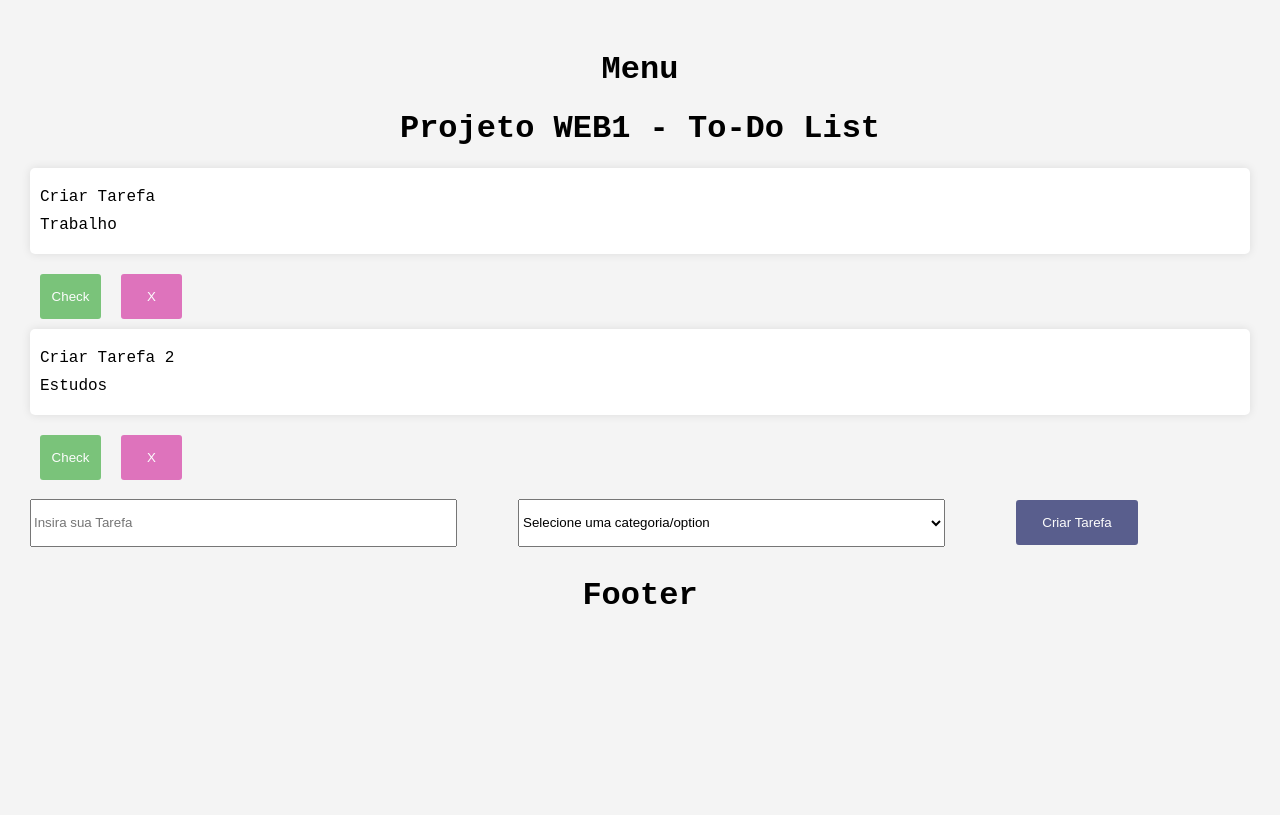
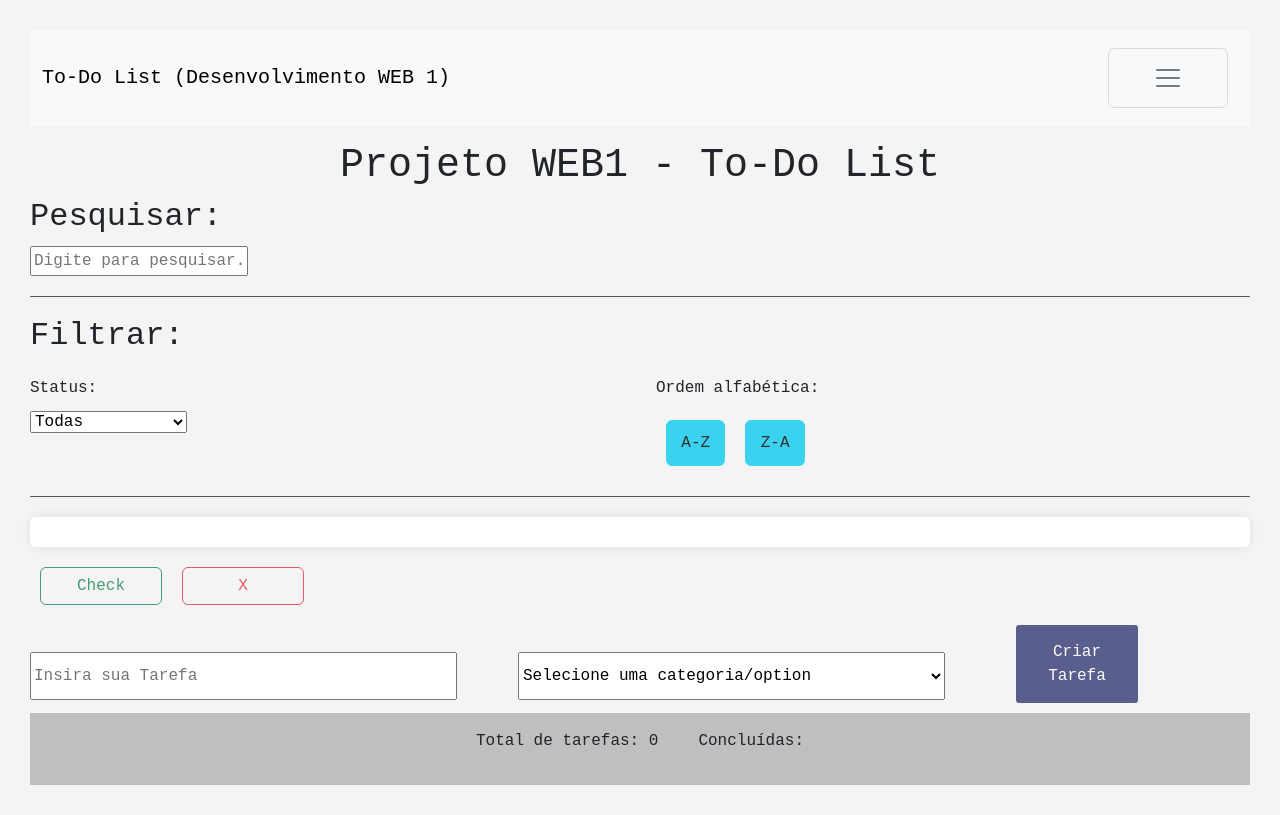
Before and after one commit to ProfIuriSouza/DesenvWEB1, a React (Create React App) app in the folder projweb/: page / in a window 1280 px wide. Built offline with nearby package versions, Linux system fonts and the light colour scheme.

Commit message:
adicionando funções v2

```diff
--- a/projweb/package.json
+++ b/projweb/package.json
@@ -6,7 +6,9 @@
     "@testing-library/jest-dom": "^5.17.0",
     "@testing-library/react": "^13.4.0",
     "@testing-library/user-event": "^13.5.0",
+    "bootstrap": "^5.3.3",
     "react": "^18.3.1",
+    "react-bootstrap": "^2.10.6",
     "react-dom": "^18.3.1",
     "react-scripts": "5.0.1",
     "web-vitals": "^2.1.4"
--- a/projweb/src/App.js
+++ b/projweb/src/App.js
@@ -3,22 +3,21 @@ import './App.css';
 import { useState } from 'react';
 import Todo from './components/Todo';
 import Form from './components/Form';
+import Search from './components/Search';
+import Filter from './components/Filter';
+import Menu from './components/Menu';
+import Footer from './components/Footer';
 
 function App() {
 
   const [todos, setTodos] = useState([
     {
       id:1,
-      text: "Criar Tarefa",
-      category: "Trabalho",
-      isCompleted: false,
+      text:"",
+      category:"",
+      isCompleted:"",
     },
-    {
-      id:2,
-      text: "Criar Tarefa 2",
-      category: "Estudos",
-      isCompleted: false,
-    }
+
   ]);
 
   const addTodo = (text, category) => {
@@ -48,16 +47,38 @@ const completeTodo = (id) => {
   setTodos(newTodos);
 }
 
+
+
+const [search, setSearch] = useState("");
+
+const [filter, setFilter] = useState("ALL");
+const [sort, setSort] = useState("Asc");
+
+
+
   return (
     <div>
+       <Menu />
+
     <h1>Projeto WEB1 - To-Do List</h1>
+    <Search search={search} setSearch={setSearch}/>
+    <Filter filter={filter} setFilter={setFilter} setSort={setSort}/>
     <div>
-   {todos.map((todo) => (
+   {todos
+   .filter((todo) =>
+      filter === "All" ? true : filter === "Completed" ? todo.isCompleted : !todo.isCompleted)
+   .filter((todo) =>
+      todo.text.toLowerCase().includes(search.toLowerCase()))
+   .sort((a,b) =>
+  sort === "Asc" ? a.text.localeCompare(b.text): b.text.localeCompare(a.text))
+   .map((todo) => (
       <Todo key={todo.id} todo={todo} removeTodo={removeTodo} completeTodo={completeTodo}/>
    ))}
 
     </div>
     <Form addTodo={addTodo} />
+
+    <Footer totalTasks={Object.keys(todos)} />
     </div>
   );
 }
--- /dev/null
+++ b/projweb/src/components/Filter.css
@@ -0,0 +1,24 @@
+.filter{
+    border-bottom: 1px solid #555;
+    margin-bottom: 20px;
+    padding-bottom: 20px;
+
+}
+
+.filter-options{
+    display: flex;
+    justify-content: space-between;
+    gap: 2rem;
+
+}
+
+.filter-options div{
+    flex: 1 1 0;
+}
+
+.filter-options button{
+    width: 10%;
+    margin: 10px;
+    padding: 10px;
+
+}
--- /dev/null
+++ b/projweb/src/components/Filter.js
@@ -0,0 +1,31 @@
+import './Filter.css';
+import Button from 'react-bootstrap/Button';
+
+
+
+export default function Filter({filter, setFilter, setSort}){
+
+    return(
+        <>
+        <div className="filter">
+            <h2>Filtrar:</h2>
+            <div className="filter-options">
+                <div>
+                    <p>Status:</p>
+                    <select value={filter} onChange={(e) => setFilter(e.target.value)}>
+                        <option value="All">Todas</option>
+                        <option value="Completed">Realizadas</option>
+                        <option value="Incompleted">Não Realizadas</option>
+                    </select>
+                </div>
+                <div>
+                <p>Ordem alfabética:</p>
+                    <Button variant="info" onClick={() => setSort("Asc")}>A-Z</Button>
+                    <Button variant="info" onClick={() => setSort("Desc")}>Z-A</Button>
+                </div>
+            </div>
+
+        </div>
+        </>
+    );
+}
--- a/projweb/src/components/Footer.css
+++ b/projweb/src/components/Footer.css
@@ -0,0 +1,32 @@
+.footer {
+    background-color: #c1bebf;
+    padding: 1rem;
+    text-align: center;
+  }
+
+  .task-count {
+    margin-bottom: 1rem;
+  }
+
+  .footer button{
+
+        width: 10%;
+        margin: 10px;
+        padding: 15px 10px;
+        background-color: #333974;
+        color: #fff;
+        border: none;
+        border-radius: 3px;
+        cursor: pointer;
+        opacity: 0.8;
+        transition: 0.3s;
+
+  }
+  .footer button:hover{
+        opacity: 1;
+      }
+
+      span{
+        margin: 10px;
+        padding: 10px;;
+      }
--- a/projweb/src/components/Footer.js
+++ b/projweb/src/components/Footer.js
@@ -1,11 +1,21 @@
 import './Footer.css';
+import { useState } from 'react';
 
-export default function Footer(){
+export default function Footer({ totalTasks, completedTasks}){
+
+
+
 
     return (
-        <div>
-            <h1>Footer</h1>
-        </div>
+        <>
+        <footer className="footer">
+            <div className="task-count">
+                <span>Total de tarefas: {totalTasks}</span>
+                <span>Concluídas: {completedTasks}</span>
+            </div>
+
+        </footer>
+        </>
 
     );
 }
--- a/projweb/src/components/Menu.css
+++ b/projweb/src/components/Menu.css
@@ -0,0 +1,5 @@
+button{
+    width: 10%;
+    margin: 10px;
+    padding: 10px;
+}
--- a/projweb/src/components/Menu.js
+++ b/projweb/src/components/Menu.js
@@ -1,11 +1,66 @@
 import './Menu.css';
+
+import Button from 'react-bootstrap/Button';
+import Container from 'react-bootstrap/Container';
+import Form from 'react-bootstrap/Form';
+import Nav from 'react-bootstrap/Nav';
+import Navbar from 'react-bootstrap/Navbar';
+import NavDropdown from 'react-bootstrap/NavDropdown';
+import Offcanvas from 'react-bootstrap/Offcanvas';
 
 export default function Menu(){
 
     return (
         <div>
-            <h1>Menu</h1>
-        </div>
+          {[false].map((expand) => (
+        <Navbar key={expand} expand={expand} className="bg-body-tertiary mb-3">
+          <Container fluid>
+            <Navbar.Brand href="#">To-Do List (Desenvolvimento WEB 1)</Navbar.Brand>
+            <Navbar.Toggle aria-controls={`offcanvasNavbar-expand-${expand}`} />
+            <Navbar.Offcanvas
+              id={`offcanvasNavbar-expand-${expand}`}
+              aria-labelledby={`offcanvasNavbarLabel-expand-${expand}`}
+              placement="end"
+            >
+              <Offcanvas.Header closeButton>
+                <Offcanvas.Title id={`offcanvasNavbarLabel-expand-${expand}`}>
+                To-Do List (Desenvolvimento WEB 1)
+                </Offcanvas.Title>
+              </Offcanvas.Header>
+              <Offcanvas.Body>
+                <Nav className="justify-content-end flex-grow-1 pe-3">
+                  <Nav.Link href="#action1">Home</Nav.Link>
+                  <Nav.Link href="#action2">Link</Nav.Link>
+                  <NavDropdown
+                    title="Dropdown"
+                    id={`offcanvasNavbarDropdown-expand-${expand}`}
+                  >
+                    <NavDropdown.Item href="#action3">Action</NavDropdown.Item>
+                    <NavDropdown.Item href="#action4">
+                      Another action
+                    </NavDropdown.Item>
+                    <NavDropdown.Divider />
+                    <NavDropdown.Item href="#action5">
+                      Something else here
+                    </NavDropdown.Item>
+                  </NavDropdown>
+                </Nav>
+                <Form className="d-flex">
+                  <Form.Control
+                    type="search"
+                    placeholder="Search"
+                    className="me-2"
+                    aria-label="Search"
+                  />
+                  <Button variant="outline-success" style={{ width: '25%' }}>Search</Button>
+                </Form>
+              </Offcanvas.Body>
+            </Navbar.Offcanvas>
+          </Container>
+        </Navbar>
+      ))}
+
+      </div>
 
     );
 }
--- /dev/null
+++ b/projweb/src/components/Search.css
@@ -0,0 +1,5 @@
+.search{
+    border-bottom: 1px solid #555;
+    margin-bottom: 20px;
+    padding-bottom: 20px;
+}
--- a/projweb/src/components/Search.js
+++ b/projweb/src/components/Search.js
@@ -1,10 +1,13 @@
+import './Search.css';
 
 
-export default function Search (){
+export default function Search ({search, setSearch}){
 
     return (
-        <div>
-            <p>Search</p>
+        <div className="search">
+            <h2>Pesquisar:</h2>
+            <input type="text" value={search} onChange={(e) => setSearch(e.target.value) }
+            placeholder="Digite para pesquisar..."></input>
         </div>
     );
 }
--- a/projweb/src/components/Todo.js
+++ b/projweb/src/components/Todo.js
@@ -1,9 +1,12 @@
 import './Todo.css';
+import Button from 'react-bootstrap/Button';
 
 export default function Todo({todo, removeTodo, completeTodo}){
 
+        if(Object.keys(todo).length > 0){
     return(
         <>
+
         <div className="todo"
         style={{ textDecoration: todo.isCompleted ? "line-through" : ""}}>
             <div className="content">
@@ -11,8 +14,12 @@ export default function Todo({todo, removeTodo, completeTodo}){
                 <p className="category">{todo.category}</p>
             </div>
         </div>
-        <button className="complete" onClick={() => completeTodo(todo.id)}>Check</button>
-        <button className="notcomplete" onClick={() => removeTodo(todo.id)}>X</button>
-        </>
+
+        <Button variant="outline-success" onClick={() => completeTodo(todo.id)}>Check</Button>
+        <Button variant="outline-danger" onClick={() => removeTodo(todo.id)}>X</Button>
+
+
+</>
     )
+} <></>
 }
--- a/projweb/src/index.js
+++ b/projweb/src/index.js
@@ -1,17 +1,20 @@
 import React from 'react';
 import ReactDOM from 'react-dom/client';
 import './index.css';
+import 'bootstrap/dist/css/bootstrap.min.css'
 import App from './App';
-import Menu from './components/Menu';
-import Footer from './components/Footer';
+
+
 import reportWebVitals from './reportWebVitals';
+import Button from 'react-bootstrap/Button';
 
 const root = ReactDOM.createRoot(document.getElementById('root'));
 root.render(
   <React.StrictMode>
-    <Menu />
+
       <App />
-    <Footer />
+
+
   </React.StrictMode>
 );
 
```
Also changed, not shown: 1 other file (tests, documents, lock files or other folders).
